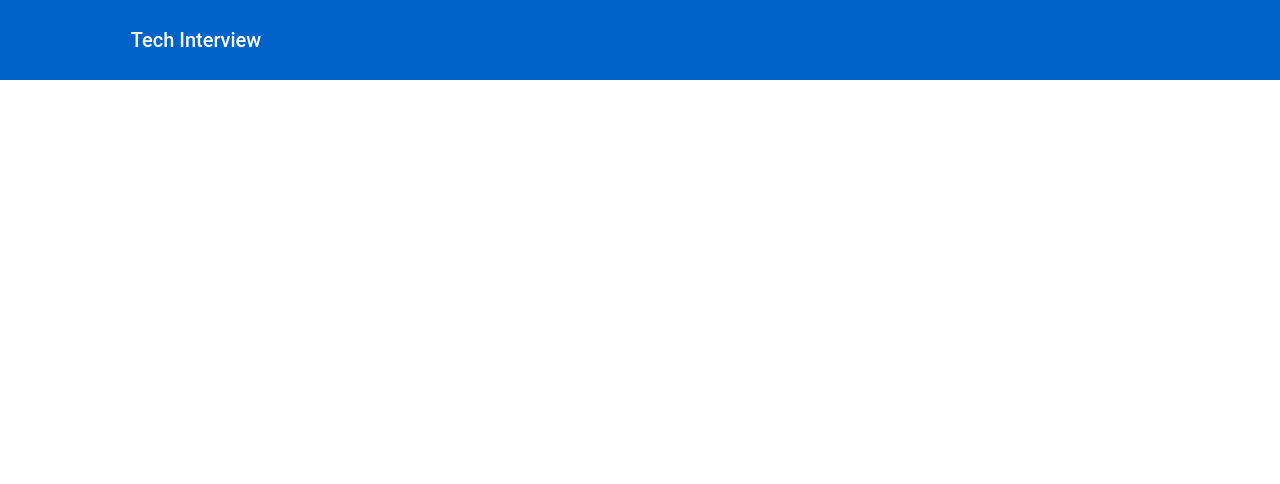
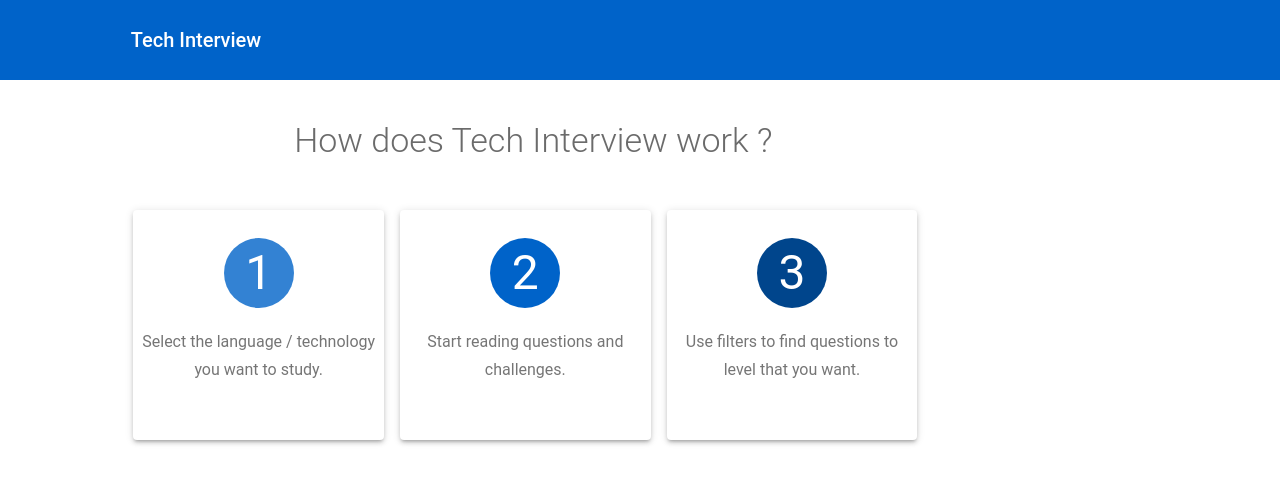
Before and after one commit to mauriciorj/tech-interview-nextjs, a Next.js app: page / in a window 1280 px wide. Shown: the top 484 px of the page. Built offline with nearby package versions, Linux system fonts and the light colour scheme.

Commit message:
Initial three cards

```diff
--- /dev/null
+++ b/src/components/threeCards/index.tsx
@@ -0,0 +1,94 @@
+import React from 'react';
+import { Avatar, Box, Grid, makeStyles, Paper, Typography } from '@material-ui/core';
+import { translations } from '../../translations';
+
+const useStyles = makeStyles((theme) => ({
+    sessionTitle: {
+        textAlign: 'center',
+        marginTop: '40px',
+        marginBottom: '40px',
+        color: theme.palette.grey.main,
+    },
+    sessionWrap: {
+        flexGrow: 1,
+        justifyContent: 'center',
+        marginTop: '30px',
+        marginBottom: '30px',
+    },
+    paper: {
+        padding: theme.spacing(1),
+        color: theme.palette.text.secondary,
+        minHeight: '230px'
+    },
+    paperTitle: {
+        width: '100%',
+        display: 'flex',
+        justifyContent: 'center',
+        marginTop: '20px',
+    },
+    paperext: {
+        width: '100%',
+        marginTop: '20px',
+        marginBottom: '20px',
+        textAlign: 'center',
+    },
+    avatarCard: {
+        color: 'white',
+        height: '70px',
+        width: '70px',
+    },
+    avatarCardTitleLight: {
+        color: 'white',
+        backgroundColor: theme.palette.primary.light,
+    },
+    avatarCardTitleMain: {
+        color: 'white',
+        backgroundColor: theme.palette.primary.main,
+    },
+    avatarCardTitleDark: {
+        color: 'white',
+        backgroundColor: theme.palette.primary.dark,
+    },
+}));
+
+const ThreeCards = () => {
+    const classes = useStyles();
+
+    return (
+        <>
+        <Box className={classes.sessionTitle}>
+            <Typography variant="h4">{translations.en.threeCards.title}</Typography>
+        </Box>
+        <Grid container item laptop={12} xs={12} spacing={2} className={classes.sessionWrap}>
+            {translations.en.threeCards.card.map((card, index) =>
+            {
+                let color;
+
+                if(index === 0){
+                    color = 'avatarCardTitleLight'
+                }else if (index === 2){
+                    color = 'avatarCardTitleDark'
+                }else{
+                    color = 'avatarCardTitleMain'
+                }
+
+            return (
+            <Grid item md={3} xs={10} key={`cardKey-${index}`}>
+                <Paper elevation={3} className={classes.paper}>
+                    <Box className={classes.paperTitle}>
+                        <Avatar alt="Remy Sharp" className={`${classes.avatarCard} ${classes[color]}`}>
+                            <Typography variant="h3">{card.title}</Typography>
+                        </Avatar>
+                    </Box>
+                    <Box className={classes.paperext}>
+                        <Typography variant="subtitle1">{card.text}</Typography>
+                    </Box>
+                </Paper>
+            </Grid>
+            )})}
+        </Grid>
+        </>
+    );
+};
+
+export default ThreeCards;
--- a/src/pages/index.tsx
+++ b/src/pages/index.tsx
@@ -4,6 +4,7 @@ import { Grid } from '@material-ui/core';
 import { translations } from '../translations';
 import { makeStyles } from '@material-ui/core/styles';
 import Header from '../components/header';
+import ThreeCards from '../components/threeCards';
 
 const useStyles = makeStyles((theme) => ({
     root: {
@@ -44,6 +45,12 @@ export default function Home() {
                         <Header />
                     </Grid>
                 </Grid>
+                <Grid item xs={12}>
+                    <Grid item xs={1}></Grid>
+                    <Grid item xs={10}>
+                        <ThreeCards />
+                    </Grid>
+                </Grid>
             </Grid>
         </div>
         : null // TODO: create a pre loading skeleton
--- a/src/styles/theme.ts
+++ b/src/styles/theme.ts
@@ -33,11 +33,13 @@ declare module '@material-ui/core/styles/createMuiTheme' {
 declare module "@material-ui/core/styles/createPalette" {
   interface Palette {
     blue: Palette['primary'],
-    white: Palette['primary']
+    white: Palette['primary'],
+    grey: Palette['primary']
   }
   interface PaletteOptions {
     blue: PaletteOptions['primary'],
-    white: PaletteOptions['primary']
+    white: PaletteOptions['primary'],
+    grey: PaletteOptions['primary']
   }
 }
 
@@ -50,10 +52,15 @@ export const theme = createMuiTheme({
       main: '#d81b60',
     },
     blue: {
-      main: '#235789'
+      light: '#5a9ee0',
+      main: '#235789',
+      dark: '#083b6e'
     },
     white: {
-      main: '#FFF'
+      main: '#6b6b6b',
+    },
+    grey: {
+      main: '#6b6b6b',
     }
   },
   breakpoints: {
@@ -73,5 +80,8 @@ export const theme = createMuiTheme({
       'Roboto',
       'Arial',
     ].join(','),
+    h4: {
+      fontWeight: 300
+    }
   },
 });
--- a/src/translations/index.ts
+++ b/src/translations/index.ts
@@ -1,5 +1,22 @@
 export const translations = {
     en: {
-        logo: 'Tech Interview'
+        logo: 'Tech Interview',
+        threeCards: {
+            title: 'How does Tech Interview work ?',
+            card: [
+                {
+                    title: '1',
+                    text: 'Select the language / technology you want to study.'
+                },
+                {
+                    title: '2',
+                    text: 'Start reading questions and challenges.'
+                },
+                {
+                    title: '3',
+                    text: 'Use filters to find questions to level that you want.'
+                }
+            ]
+        }
     }
 }
```
